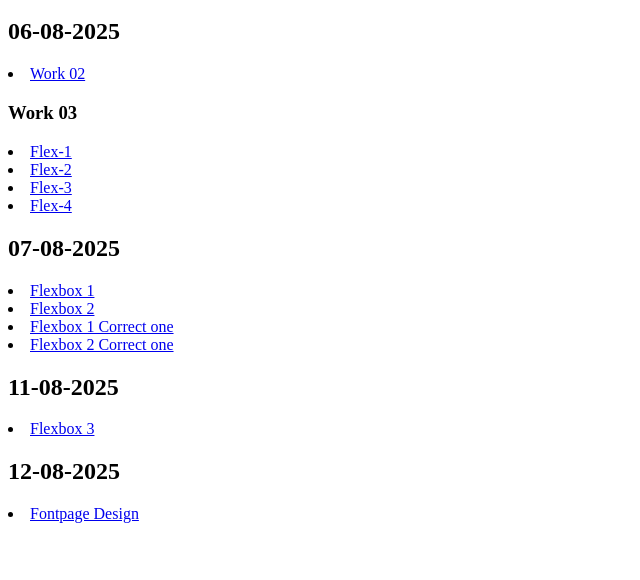
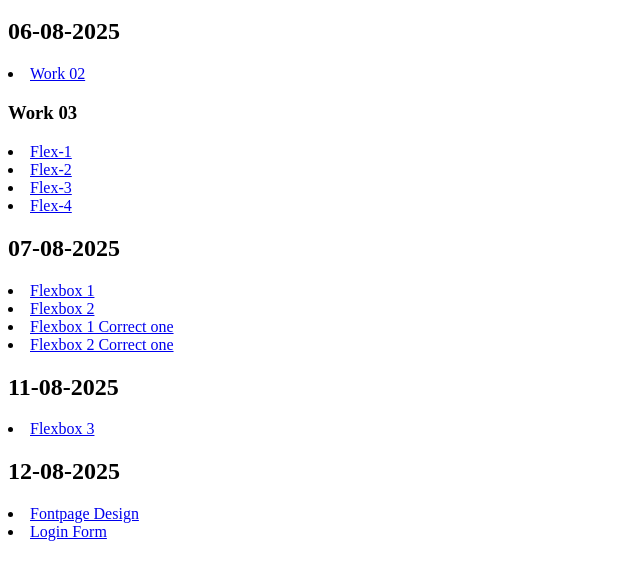
Before and after one commit to jananikodithuwakku/All-Works, a plain HTML site: page index.html in a window 1280 px wide. Shown: the part 48-628 px from the top of the page, without its empty margins (0-640 px from the left). Drawn offline with Linux system fonts and the light colour scheme.

Commit message:
Ninth Commit

```diff
--- a/index.html
+++ b/index.html
@@ -22,5 +22,6 @@
     <li><a href="CSS Flex/Table.html">Flexbox 3</a></li>
     <h2>12-08-2025</h2>
     <li><a href="Frontend Pages/Frontend_Design.html">Fontpage Design</a></li>
+    <li><a href="Frontend Pages/Login_Form.html">Login Form</a></li>
 </body>
 </html>
```
